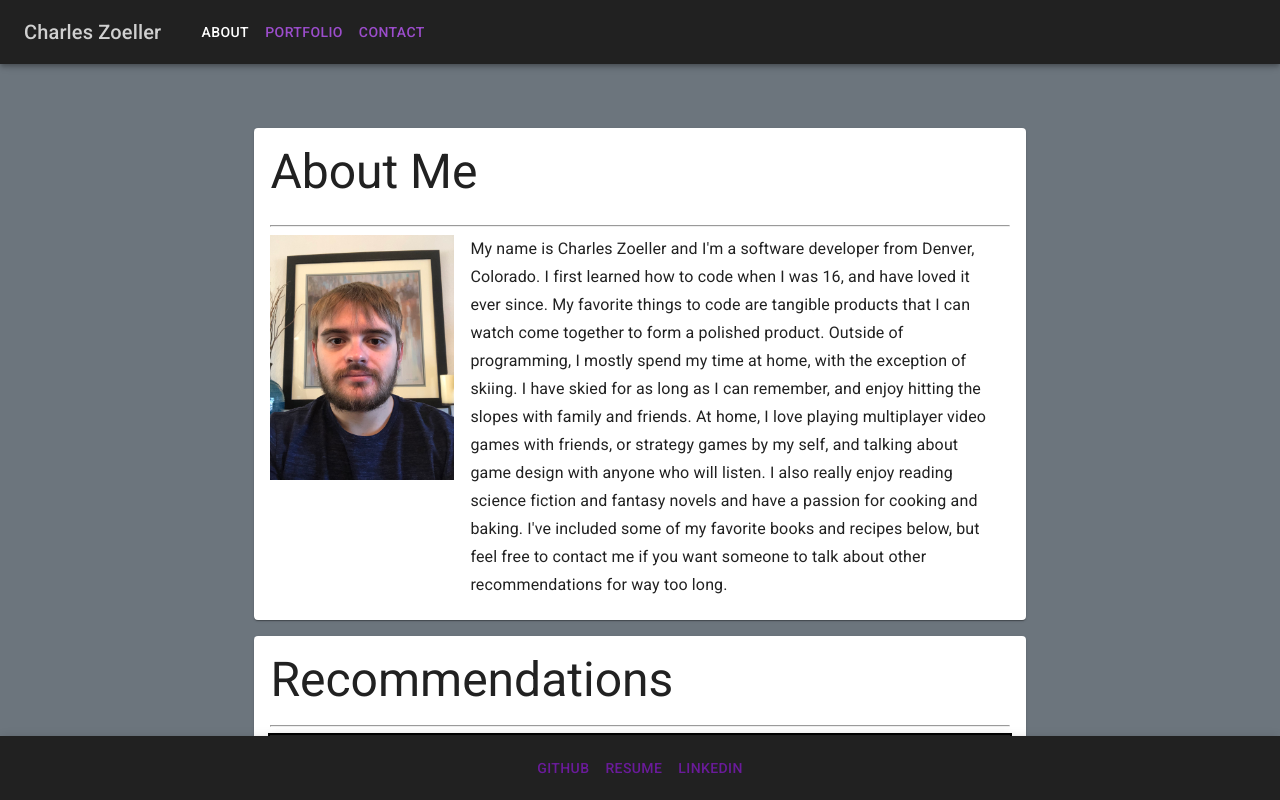
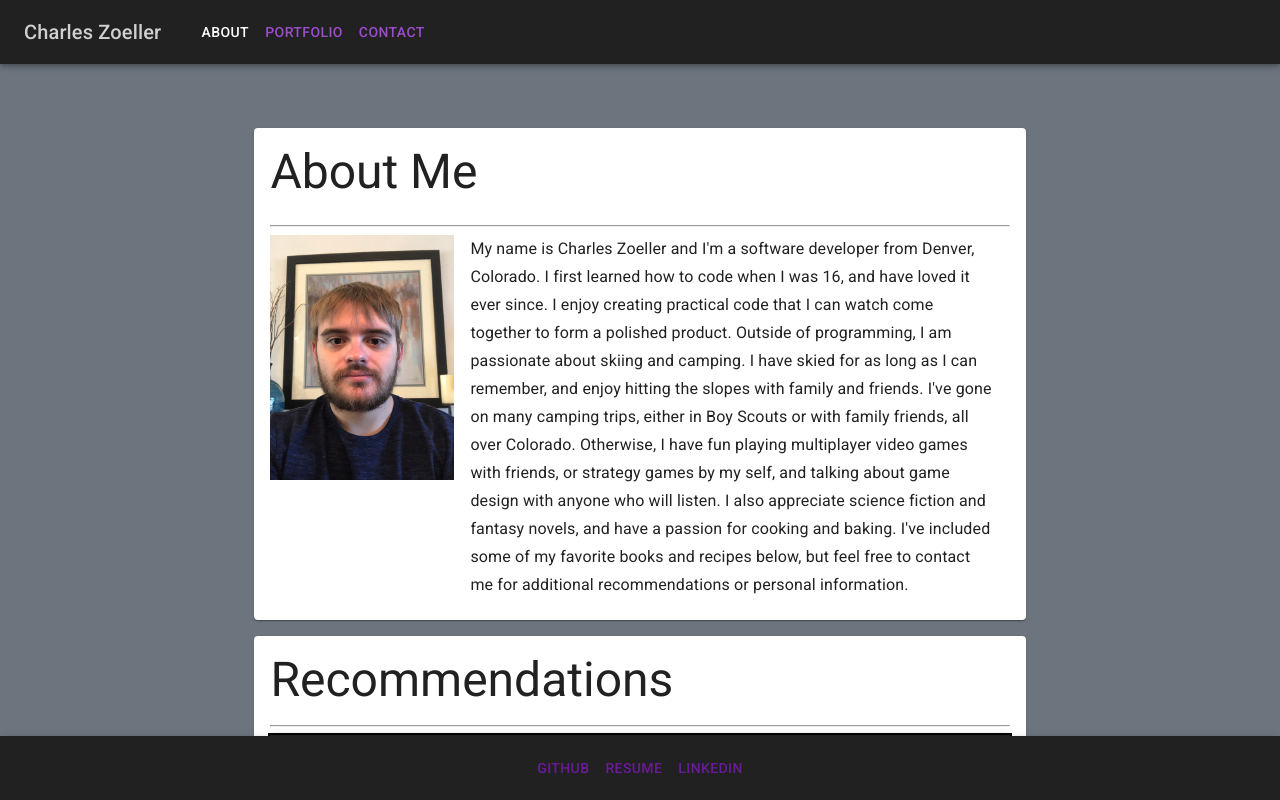
Before and after one commit to czoeller1/react-portfolio, a React (Create React App) app: page / in a window 1280 px wide. Shown: the top 800 px of the page. Built offline with nearby package versions, Linux system fonts and the light colour scheme.

Commit message:
tweak bio

```diff
--- a/src/pages/About.js
+++ b/src/pages/About.js
@@ -197,19 +197,20 @@ function About() {
                   <Typography gutterBottom variant="subtitle1">
                     My name is Charles Zoeller and I'm a software developer from
                     Denver, Colorado. I first learned how to code when I was 16,
-                    and have loved it ever since. My favorite things to code are
-                    tangible products that I can watch come together to form a
-                    polished product. Outside of programming, I mostly spend my
-                    time at home, with the exception of skiing. I have skied for
-                    as long as I can remember, and enjoy hitting the slopes with
-                    family and friends. At home, I love playing multiplayer
-                    video games with friends, or strategy games by my self, and
-                    talking about game design with anyone who will listen. I
-                    also really enjoy reading science fiction and fantasy novels
-                    and have a passion for cooking and baking. I've included
-                    some of my favorite books and recipes below, but feel free
-                    to contact me if you want someone to talk about other
-                    recommendations for way too long.
+                    and have loved it ever since. I enjoy creating practical
+                    code that I can watch come together to form a polished
+                    product. Outside of programming, I am passionate about
+                    skiing and camping. I have skied for as long as I can
+                    remember, and enjoy hitting the slopes with family and
+                    friends. I've gone on many camping trips, either in Boy
+                    Scouts or with family friends, all over Colorado. Otherwise,
+                    I have fun playing multiplayer video games with friends, or
+                    strategy games by my self, and talking about game design
+                    with anyone who will listen. I also appreciate science
+                    fiction and fantasy novels, and have a passion for cooking
+                    and baking. I've included some of my favorite books and
+                    recipes below, but feel free to contact me for additional
+                    recommendations or personal information.
                   </Typography>
                 </Grid>
               </Grid>
```
